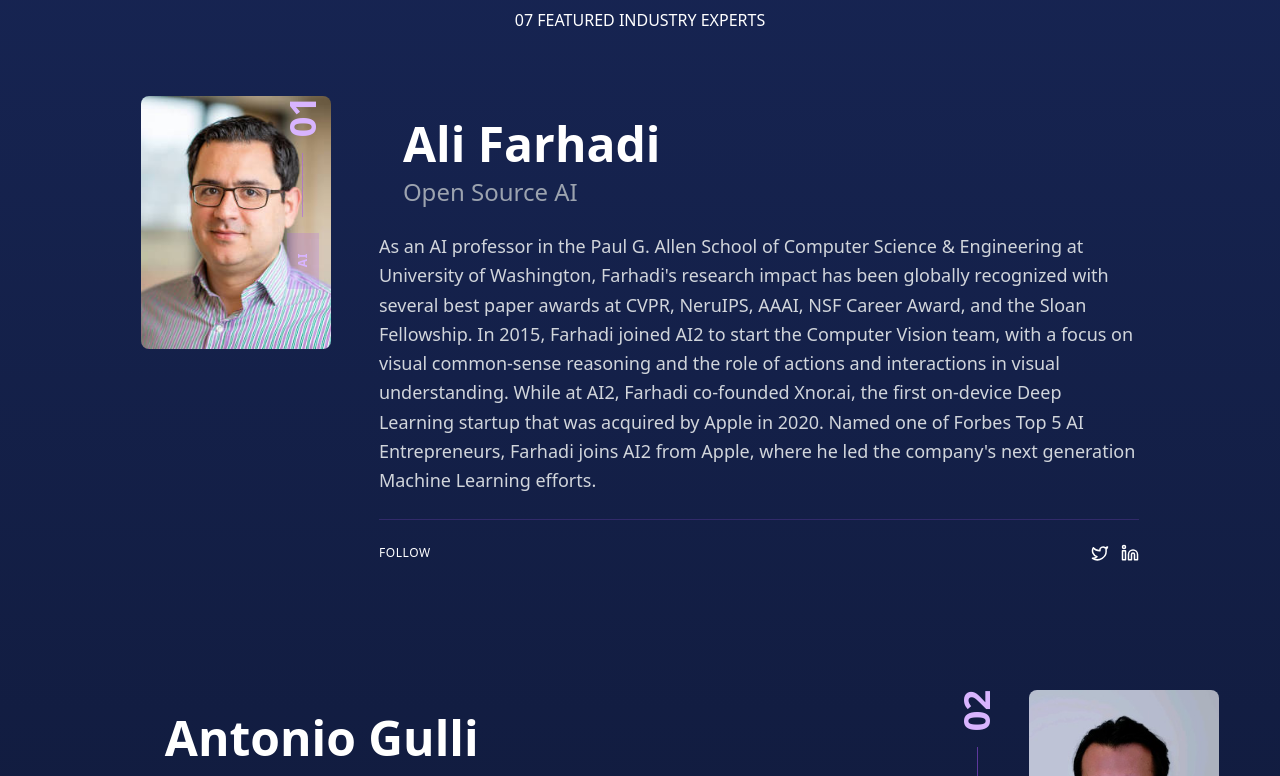
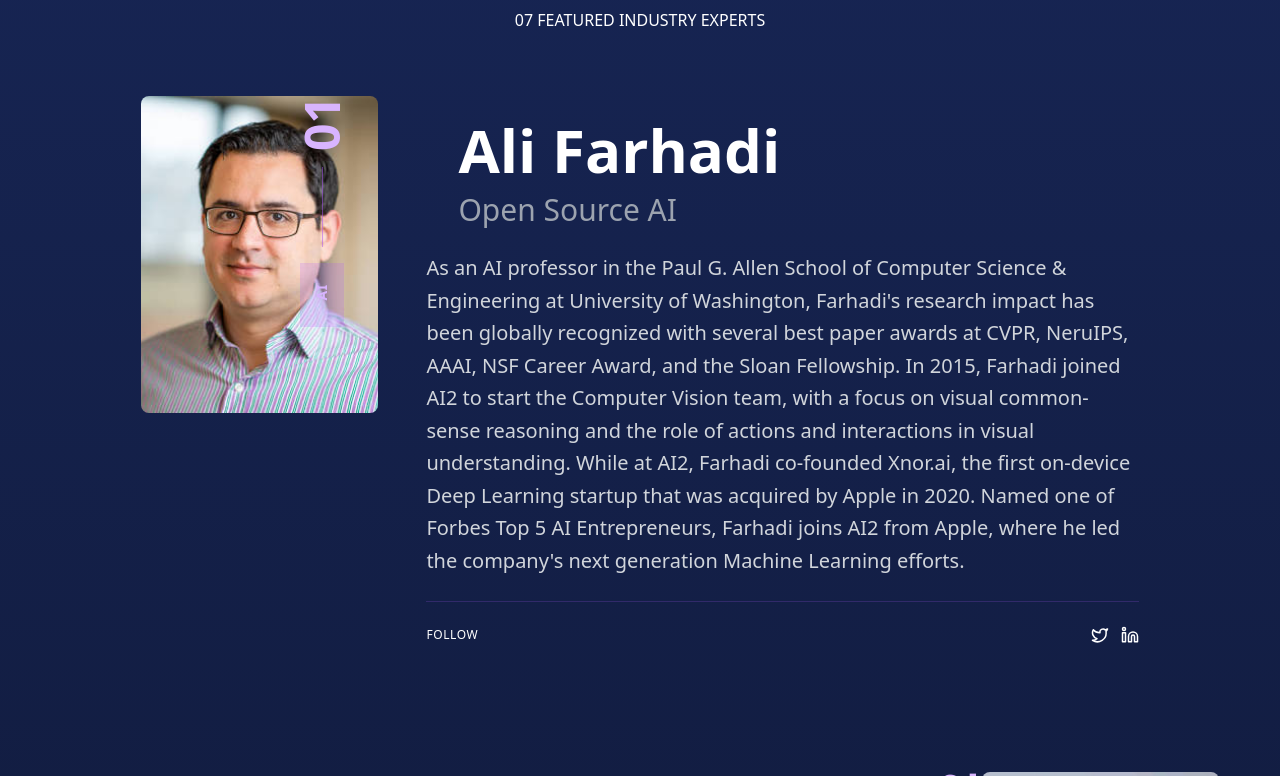
Before and after one commit to TheConstructorsBand/RVRB, a React (Vite) app: page / in a window 1280 px wide. Shown: the part 1364-2140 px from the top of the page. Built offline with nearby package versions, Linux system fonts and the light colour scheme.

Commit message:
Update speaker section with larger images, increased font sizes, and adjusted element positions
Co-Authored-By: marcoa@gmail.com <marcoa@gmail.com>

```diff
--- a/src/App.tsx
+++ b/src/App.tsx
@@ -247,9 +247,9 @@ function App() {
                 className="speaker-container"
               >
                 <div className={`flex flex-col ${speaker.id % 2 === 0 ? 'md:flex-row-reverse' : 'md:flex-row'} gap-12 items-start`}>
-                  {/* Speaker Image - Even smaller size */}
+                  {/* Speaker Image - Increased size by 20% */}
                   <div
-                    className={`speaker-image-container w-full md:w-1/5 overflow-hidden rounded-lg transition-all duration-700 transform opacity-0 ${
+                    className={`speaker-image-container w-full md:w-1/4 overflow-hidden rounded-lg transition-all duration-700 transform opacity-0 ${
                       speaker.id % 2 === 0 ? 'translate-x-20' : '-translate-x-20'
                     }`}
                   >
@@ -262,29 +262,29 @@ function App() {
                     </div>
                   </div>
 
-                  {/* Speaker Info - Larger fonts */}
-                  <div className="w-full md:w-4/5 space-y-6 relative">
-                    {/* Moved vertical category and number to the outer margin */}
-                    <div className={`absolute ${speaker.id % 2 === 0 ? 'right-0 mr-[-6rem]' : 'left-0 ml-[-6rem]'} top-0 h-full flex flex-col items-center`}>
+                  {/* Speaker Info - Increased font sizes */}
+                  <div className="w-full md:w-3/4 space-y-6 relative">
+                    {/* Vertical category and number positioned in outer margin */}
+                    <div className={`absolute ${speaker.id % 2 === 0 ? 'right-0 mr-[-8rem]' : 'left-0 ml-[-8rem]'} top-0 h-full flex flex-col items-center`}>
                       <div className="h-full flex flex-col items-center justify-start space-y-4">
-                        <div className="text-4xl font-bold text-purple-300 writing-mode-vertical">
+                        <div className="text-5xl font-bold text-purple-300 writing-mode-vertical">
                           {speaker.id < 10 ? `0${speaker.id}` : speaker.id}
                         </div>
-                        <div className="w-px h-16 bg-purple-500/50"></div>
-                        <div className="bg-purple-500/20 px-2 py-4">
-                          <span className="writing-mode-vertical text-xs font-semibold tracking-wider text-purple-300">
+                        <div className="w-px h-20 bg-purple-500/50"></div>
+                        <div className="bg-purple-500/20 px-3 py-5">
+                          <span className="writing-mode-vertical text-sm font-semibold tracking-wider text-purple-300">
                             {speaker.category}
                           </span>
                         </div>
                       </div>
                     </div>
 
-                    <div className="pl-6 space-y-2">
-                      <h3 className="text-4xl md:text-5xl font-bold">{speaker.name}</h3>
-                      <p className="text-xl md:text-2xl text-gray-400">{speaker.topic}</p>
+                    <div className="pl-8 space-y-3">
+                      <h3 className="text-5xl md:text-6xl font-bold">{speaker.name}</h3>
+                      <p className="text-2xl md:text-3xl text-gray-400">{speaker.topic}</p>
                     </div>
 
-                    <p className="text-lg leading-relaxed text-gray-300">{speaker.bio}</p>
+                    <p className="text-xl leading-relaxed text-gray-300">{speaker.bio}</p>
 
                     <div className="pt-6 border-t border-purple-500/20 flex justify-between items-center">
                       <span className="text-xs uppercase tracking-wider">FOLLOW</span>
```
